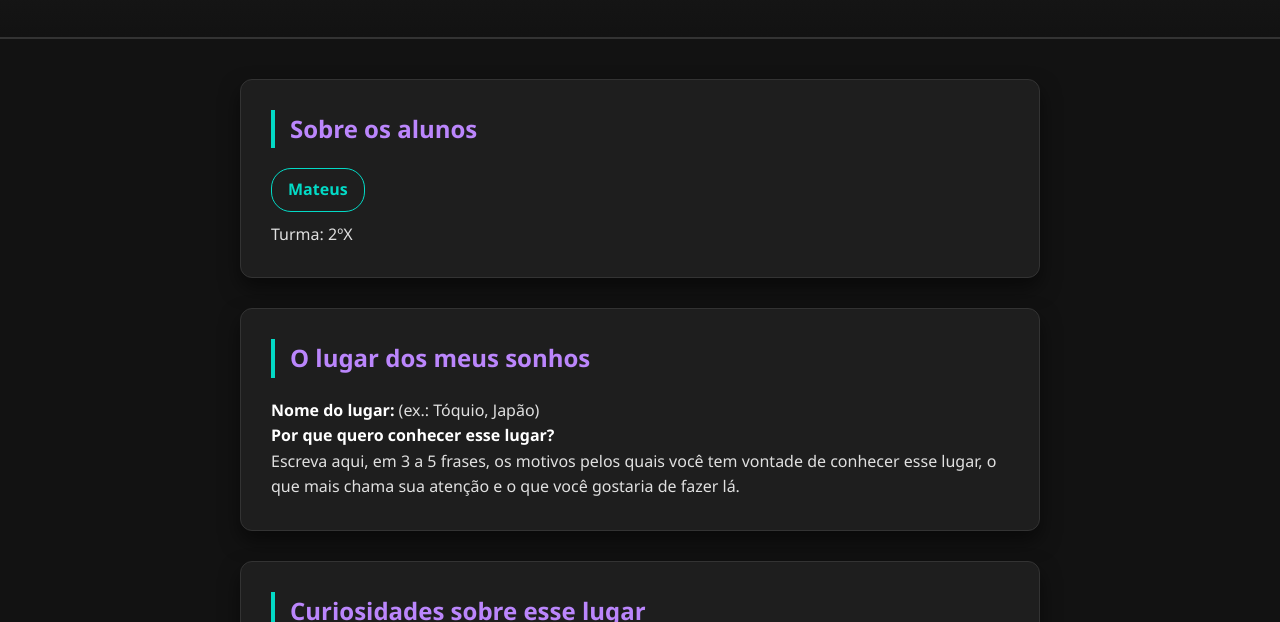
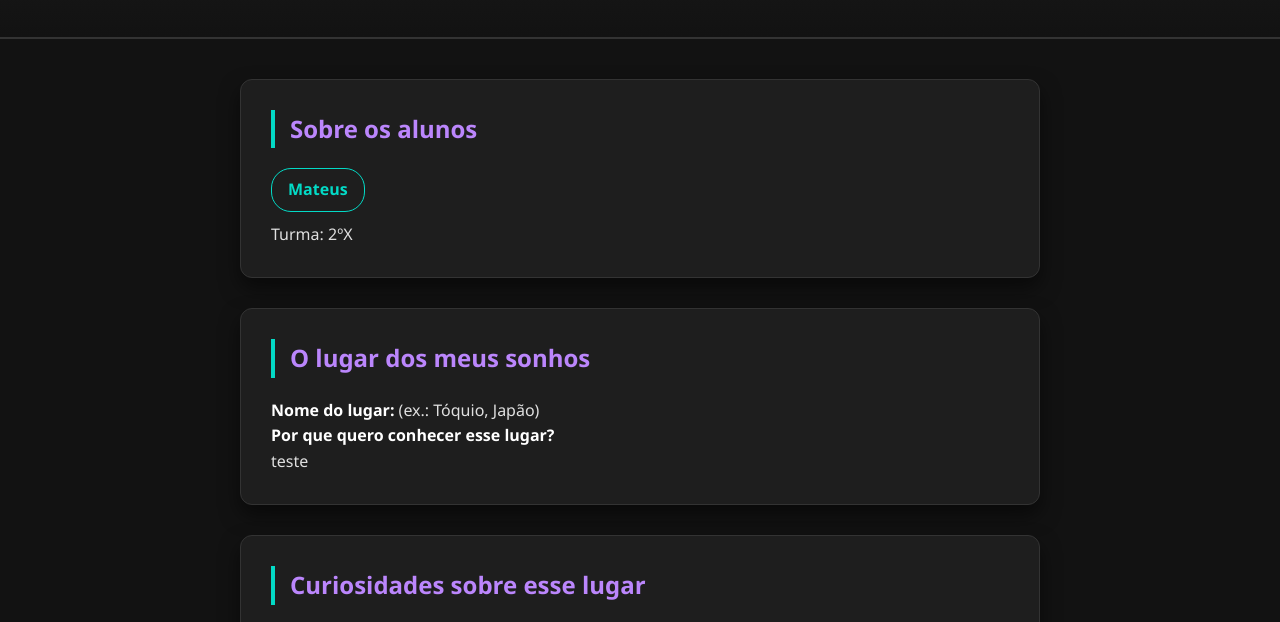
Before and after one commit to buscariolo-rogerio/HandsOn5-DEVOPS, a plain HTML site: page index.html in a window 1280 px wide. Shown: the part 143-765 px from the top of the page. Drawn offline with Linux system fonts and the light colour scheme.

Commit message:
testcommit

```diff
--- a/index.html
+++ b/index.html
@@ -28,9 +28,7 @@
         <p><strong>Nome do lugar:</strong> (ex.: Tóquio, Japão)</p>
         <p><strong>Por que quero conhecer esse lugar?</strong></p>
         <p>
-          Escreva aqui, em 3 a 5 frases, os motivos pelos quais você tem vontade
-          de conhecer esse lugar, o que mais chama sua atenção e o que você
-          gostaria de fazer lá.
+          teste
         </p>
       </section>
 
```
